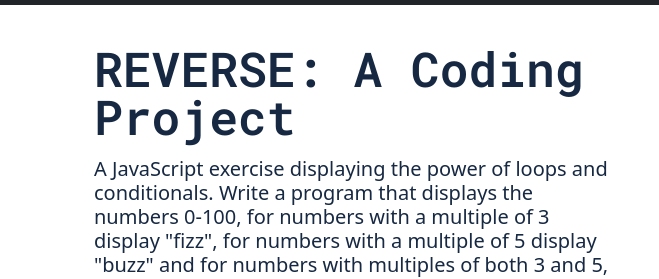
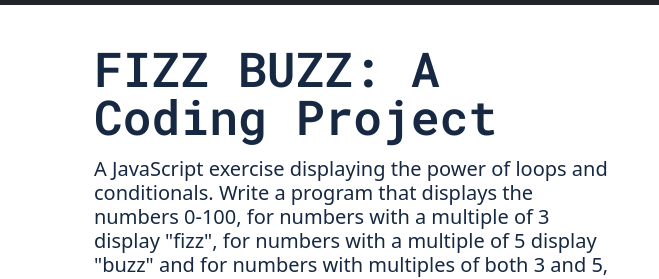
Before and after one commit to DominicWegrzynowski/FizzBuzz, a plain HTML site: page index.html in a window 1280 px wide. Shown: the part 51-330 px from the top of the page, 0-659 px from the left. Drawn offline with nearby package versions, Linux system fonts and the light colour scheme.

Commit message:
Fixed name

```diff
--- a/index.html
+++ b/index.html
@@ -57,7 +57,7 @@
             <div class="container col-xxl-8 px-4 py-5">
                 <div class="row g-5 py-5 row-cols-1 row-cols-lg-2">
                     <div class="col order-last order-lg-first">
-                        <h1 class="display-5 fw-bold lh-1 mb-3 secondary-font">REVERSE: A Coding Project</h1>
+                        <h1 class="display-5 fw-bold lh-1 mb-3 secondary-font">FIZZ BUZZ: A Coding Project</h1>
                         <h4 class="lead">A JavaScript exercise displaying the power of loops and conditionals. Write a program that displays the numbers 0-100, for numbers with a multiple of 3 display "fizz", for numbers with a multiple of 5 display "buzz" and for numbers with multiples of both 3 and 5, display "fizzbuzz".</h4>
                         <ul class="fa-ul pt-2 checklist">
                             <li><span class="fa-li"><i class="fas fa-check-square"></i></span>CSS and Bootstrap Layout</li>
```
